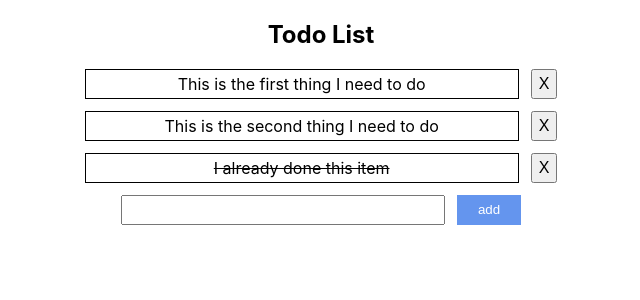
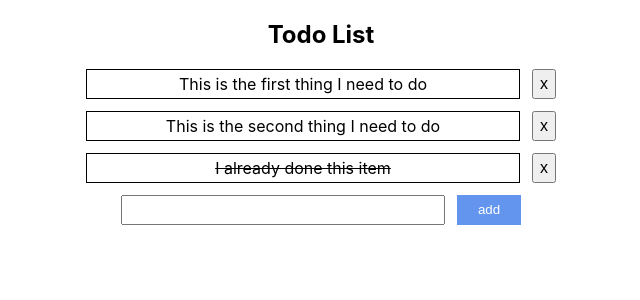
Before and after one commit to JoyceNg-oocl/day10-react-todolist, a React (Create React App) app: page / in a window 1280 px wide. Shown: the top 300 px of the page, without its empty margins (319-959 px from the left). Built offline with nearby package versions, Linux system fonts and the light colour scheme.

Commit message:
refactor: remove unused props

```diff
--- a/src/App.js
+++ b/src/App.js
@@ -10,7 +10,7 @@ export const initState = [
   {id: 3, text: "I already done this item", done: true},
 ];
 
-function TodoGroup(props) {
+function TodoGroup() {
   const {state, dispatch} = useContext(TodoContext);
 
   return (
@@ -25,7 +25,7 @@ function TodoGroup(props) {
                 dispatch({type: "DELETE_TODO", payload: {id: item.id}})
               }
             >
-              X
+              x
             </button>
           </div>
         );
```
